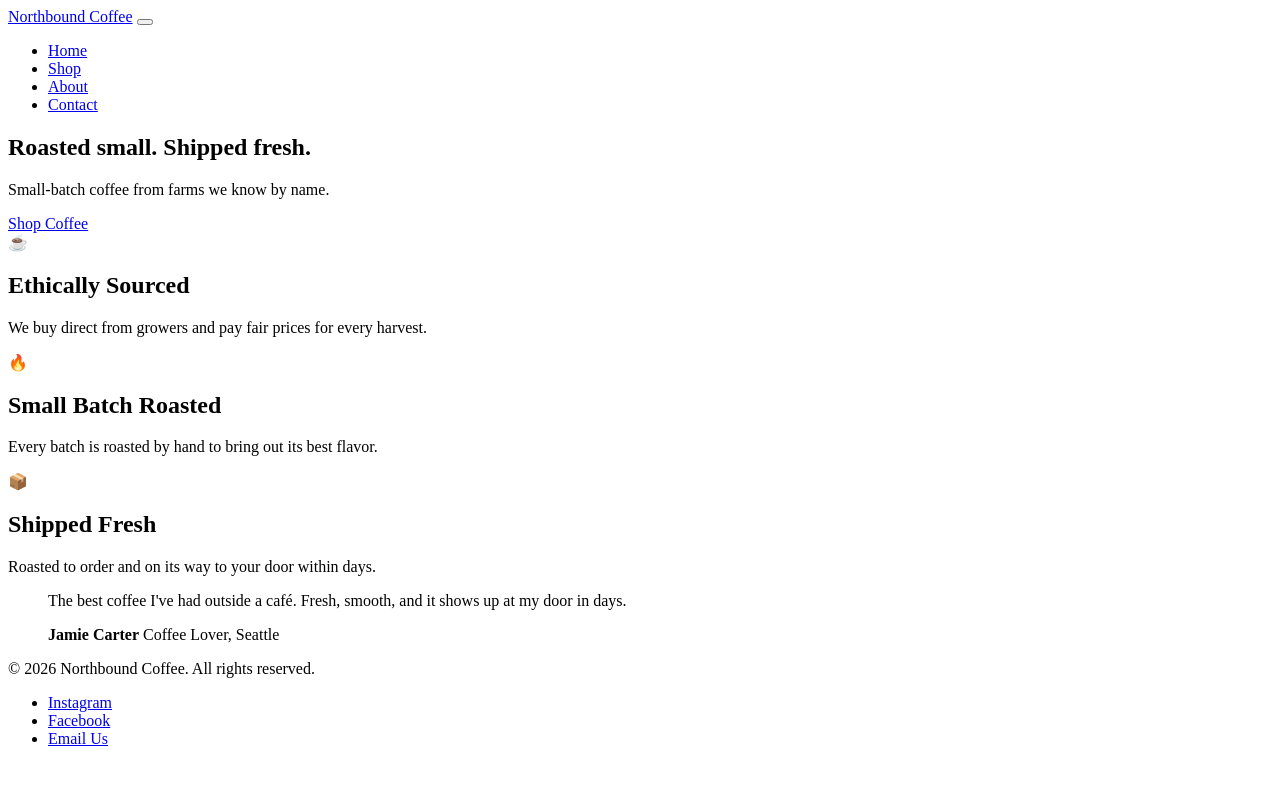
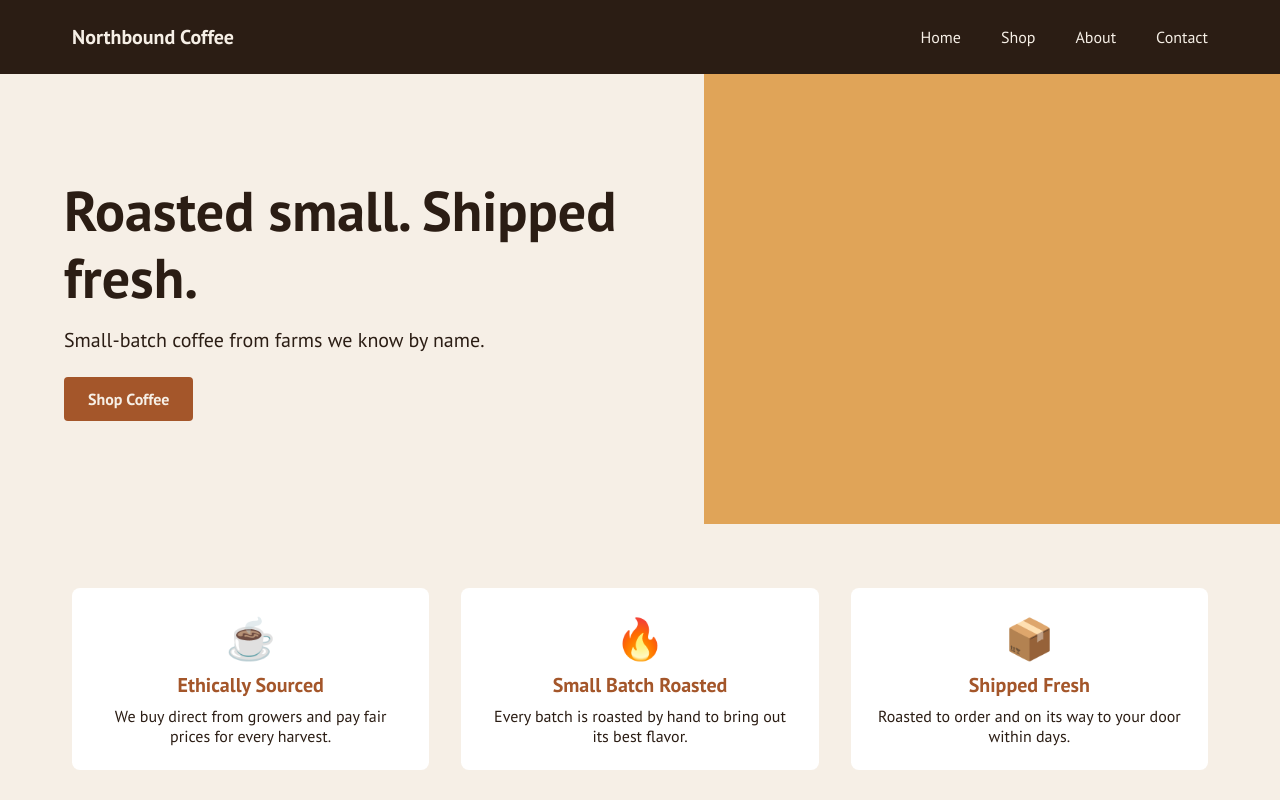
Before and after one commit to Herman1258/W4C-Responsive, a plain HTML site: page index.html in a window 1280 px wide. Shown: the top 800 px of the page. Drawn offline with Linux system fonts and the light colour scheme.

Commit message:
Clean up HTML and fix CSS syntax errors

```diff
--- a/css/style.css
+++ b/css/style.css
@@ -1,43 +1,10 @@
-<!DOCTYPE html>
-<html lang="en">
-<head>
-  <meta charset="UTF-8">
-  <meta name="viewport" content="width=device-width, initial-scale=1.0">
-  <title>Northbound Coffee</title>
-  <link rel="stylesheet" href="https://fonts.googleapis.com/css?family=PT+Sans:400,400i,700,700i">
-  <link rel="stylesheet" href="css/style.css">
-</head>
-<body>
-
-  <header class="site-header">
-    <div class="header-container">
-      <a href="#" class="logo">Northbound Coffee</a>
-
-      <button class="hamburger" aria-label="Toggle Menu">
-        <span></span>
-        <span></span>
-        <span></span>
-      </button>
-
-      <nav class="main-nav">
-        <ul>
-          <li><a href="#">Home</a></li>
-          <li><a href="#shop">Shop</a></li>
-          <li><a href="#about">About</a></li>
-          <li><a href="#contact">Contact</a></li>
-        </ul>
-      </nav>
-    </div>
-  </header>
-
-</body>
-</html>
+/* ===== Palette ===== */
 :root {
   --color-dark: #2b1d14;
   --color-primary: #a4562a;
   --color-cream: #f6efe6;
-  --color-accent #e0a458;
-
+  --color-accent: #e0a458;
+}
 
 * { box-sizing: border-box; }
 
@@ -48,6 +15,7 @@ body {
   background: var(--color-cream);
 }
 
+/* ===== Mobile: header ===== */
 .site-header {
   background: var(--color-dark);
 }
@@ -99,10 +67,7 @@ body {
 
 .main-nav a:hover { color: var(--color-accent); }
 
-@media (min-width: 768px) {
-  .hamburger { display: none; }
-  .main-nav { display: block; }
-}
+/* ===== Mobile: hero ===== */
 .hero {
   display: flex;
   flex-direction: column;
@@ -133,12 +98,17 @@ body {
   border-radius: 4px;
 }
 
-.btn:hover { background: var(--color-accent); color: var(--color-dark); }
+.btn:hover {
+  background: var(--color-accent);
+  color: var(--color-dark);
+}
 
 .hero-image {
   min-height: 220px;
   background: var(--color-accent);
 }
+
+/* ===== Mobile: features ===== */
 .features {
   display: grid;
   gap: 1.5rem;
@@ -166,6 +136,8 @@ body {
 .feature p {
   margin: 0;
 }
+
+/* ===== Mobile: testimonial ===== */
 .testimonial {
   background: var(--color-primary);
   color: var(--color-cream);
@@ -201,6 +173,8 @@ body {
   font-size: 0.9rem;
   opacity: 0.85;
 }
+
+/* ===== Mobile: footer ===== */
 .site-footer {
   background: var(--color-dark);
   color: var(--color-cream);
@@ -232,7 +206,13 @@ body {
 .footer-links a:hover {
   color: var(--color-accent);
 }
-.header-container {
+
+/* ===== Tablet (768px and up) ===== */
+@media (min-width: 768px) {
+  .hamburger { display: none; }
+  .main-nav { display: block; }
+
+  .header-container {
     padding: 1.25rem 2rem;
   }
 
@@ -258,6 +238,7 @@ body {
     flex: 1;
     min-height: 320px;
   }
+
   .features {
     grid-template-columns: 1fr 1fr;
     padding: 3rem 2rem;
@@ -281,30 +262,10 @@ body {
     justify-content: space-between;
     padding: 2rem;
   }
-  .features {
-    grid-template-columns: 1fr 1fr;
-    padding: 3rem 2rem;
-  }
+}
 
-  .feature:last-child {
-    grid-column: 1 / -1;
-  }
-
-  .testimonial {
-    padding: 4rem 2rem;
-  }
-
-  .testimonial blockquote {
-    max-width: 600px;
-    margin: 0 auto;
-  }
-
-  .site-footer {
-    flex-direction: row;
-    justify-content: space-between;
-    padding: 2rem;
-  }
-  @media (min-width: 1024px) {
+/* ===== Desktop (1024px and up) ===== */
+@media (min-width: 1024px) {
   .header-container {
     max-width: 1200px;
     margin: 0 auto;
@@ -330,8 +291,8 @@ body {
   .hero-image {
     min-height: 450px;
   }
-}
-.features {
+
+  .features {
     grid-template-columns: repeat(3, 1fr);
     max-width: 1200px;
     margin: 0 auto;
@@ -342,6 +303,7 @@ body {
   .feature:last-child {
     grid-column: auto;
   }
+
   .testimonial {
     padding: 5rem 2rem;
   }
@@ -353,7 +315,4 @@ body {
   .testimonial p {
     font-size: 1.5rem;
   }
-
-  .site-footer {
-    padding: 2rem calc((100% - 1200px) / 2 + 2rem);
-  }
+}
```
Also changed, not shown: index.html (+6 -2 lines).
